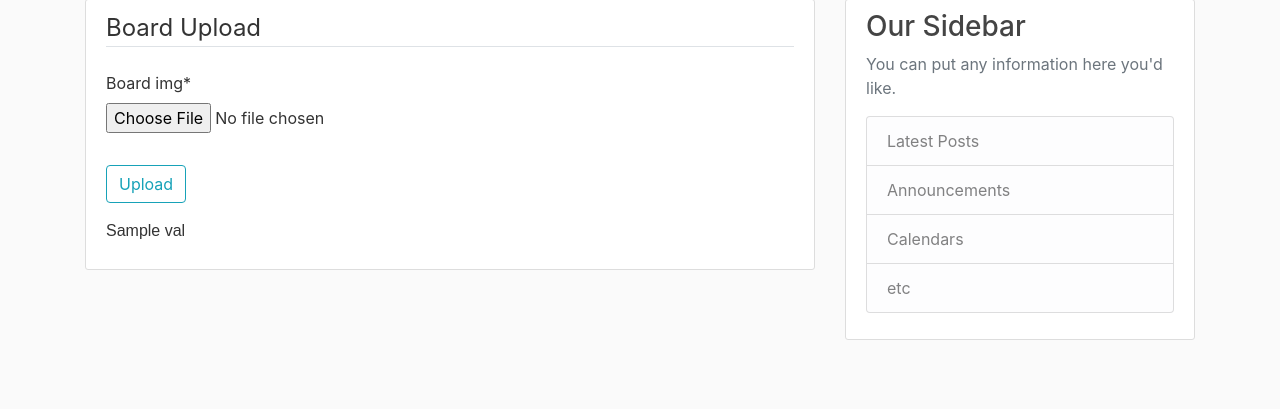
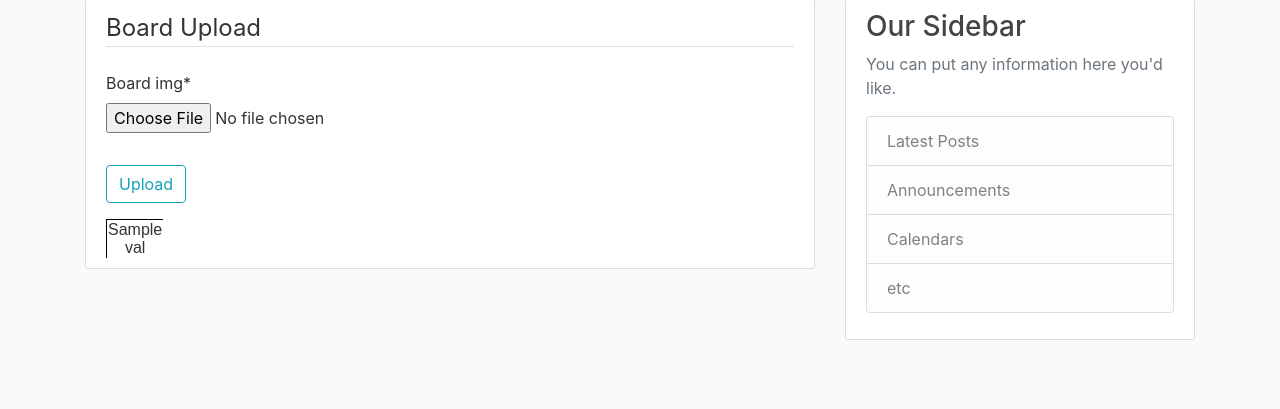
Before and after one commit to mtrentz/Chess-Recognizer-App, a Django app: template recognizer/templates/recognizer/upload.html in a window 1280 px wide. Shown: the part 81-490 px from the top of the page. Run offline with Django 3.2, Linux system fonts and the light colour scheme; the template is opened without the code that fills it: values that come from a table or form of the project are taken from there, most other values are stand-ins (such as "Sample title", 1, 10 or a date in 2020); some libraries are stand-ins or nearby versions.

Commit message:
changed upload html to be a table

```diff
--- a/recognizer/templates/recognizer/upload.html
+++ b/recognizer/templates/recognizer/upload.html
@@ -12,14 +12,20 @@
                 <button class="btn btn-outline-info" type="submit">Upload</button>
             </div>
         </form>
-        {% if unicode_matrix %}
-            {% for row in unicode_matrix %}
-                <p style="font-family:sans-serif">
-                    {% for val in row %}
-                        {{ val }}
-                    {% endfor %}
-                </p>
-            {% endfor %}
-        {% endif %}
+
+        <table style="text-align:center;border-spacing:0pt;font-family:'Arial Unicode MS'; border-collapse:collapse; border-color: black; border-style: solid; border-width: 0pt 0pt 0pt 0pt;">
+            <tbody>
+                {% for row in unicode_matrix %}
+                    <tr>
+                        {% for val in row %}
+                            <!-- <td style="width:24pt; height:24pt; font-family:sans-serif"> -->
+                            <td style="width:24pt; height:24pt; border-collapse:collapse; border-color: black; border-style: solid; border-width: 1pt 0pt 0pt 1pt; font-family:sans-serif">
+                                {{ val }}
+                            </td>
+                        {% endfor %}
+                    </tr>
+                {% endfor %}
+            </tbody>
+        </table>
     </div>
 {% endblock content %}
```
Also changed, not shown: db.sqlite3, 1 other file.
